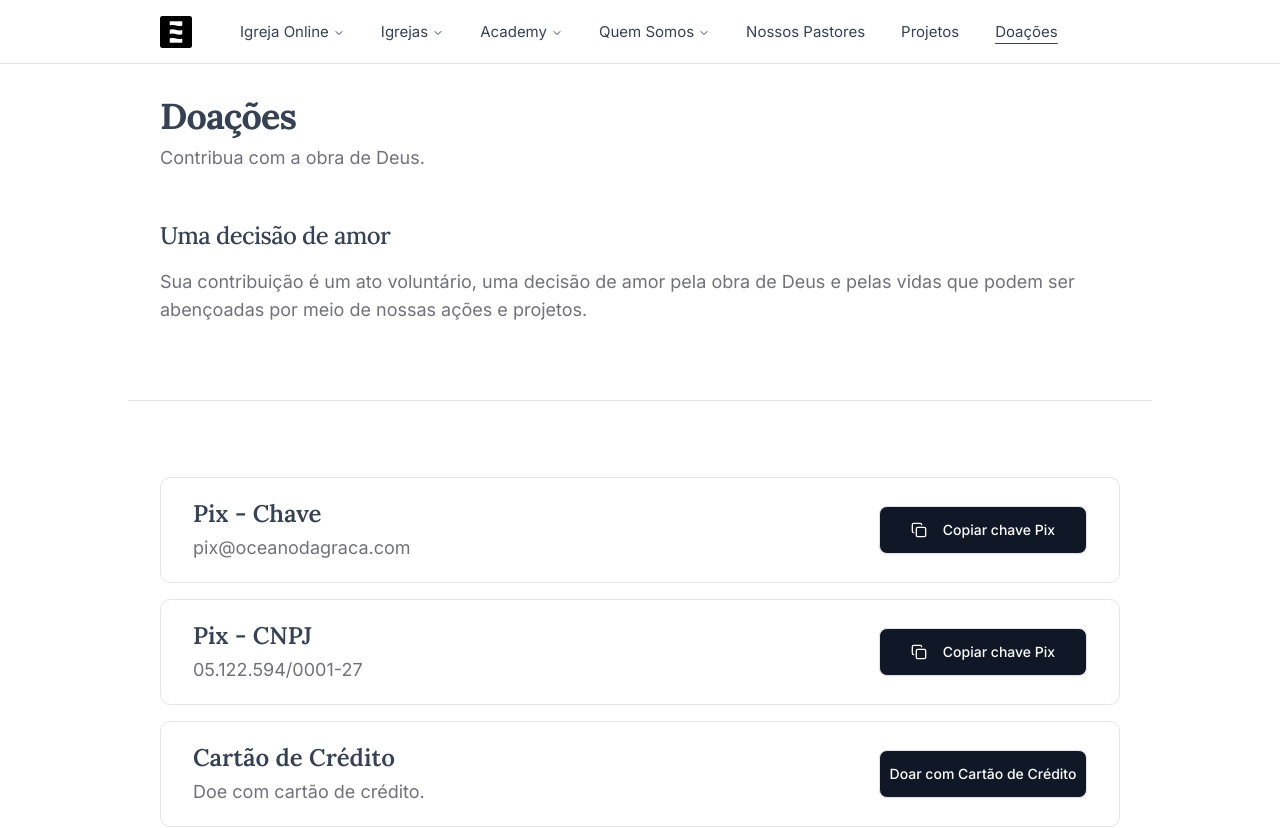
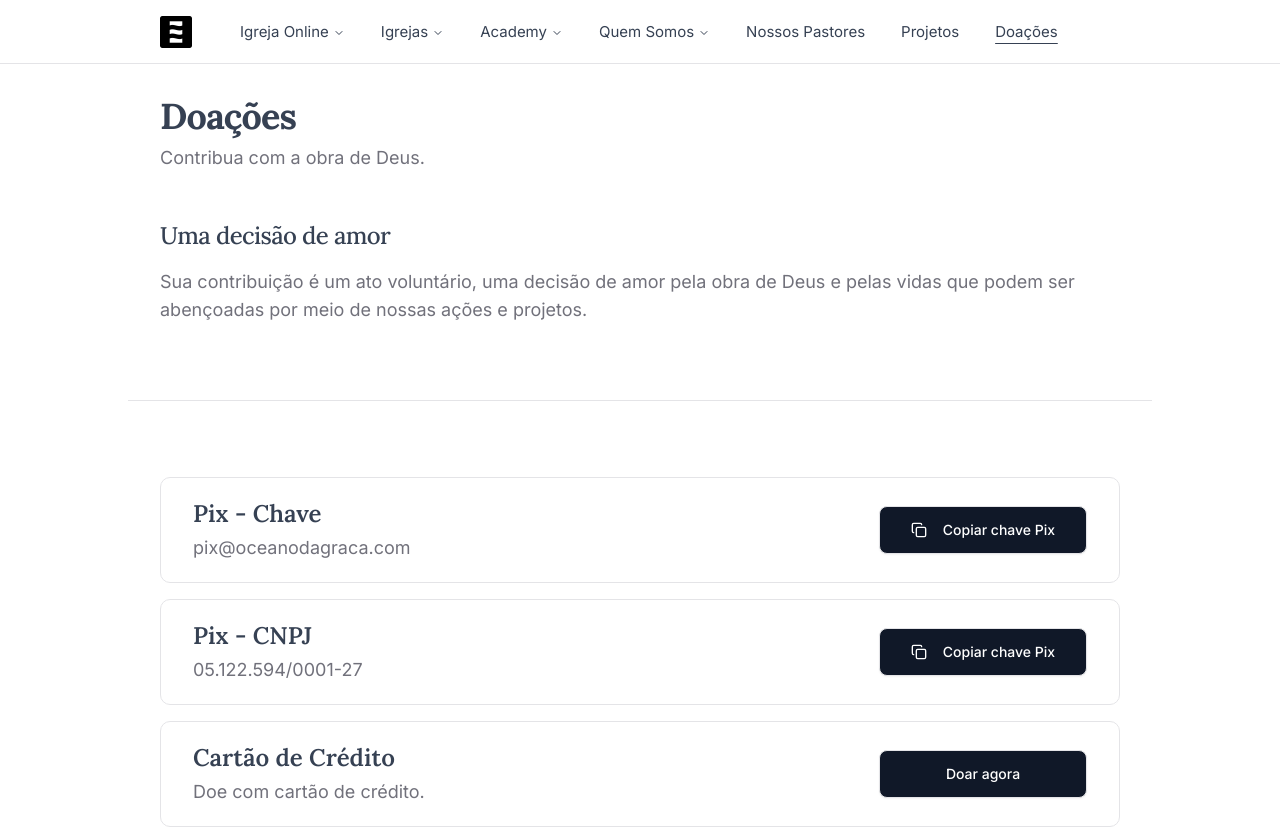
Before and after one commit to oceanodg/ocn-institucional-v4, a Next.js app: page /doacoes in a window 1280 px wide. Shown: the top 828 px of the page. Built offline with nearby package versions, Linux system fonts and the light colour scheme.

Commit message:
fix: update button text on DoacoesPage for clearer call to action

```diff
--- a/app/(site)/doacoes/page.tsx
+++ b/app/(site)/doacoes/page.tsx
@@ -40,7 +40,7 @@ export default function DoacoesPage() {
             title="Cartão de Crédito"
             description="Doe com cartão de crédito."
             buttonLink="https://www.asaas.com/c/lsrnvhk1tabj4x7u"
-            buttonText="Doar com Cartão de Crédito"
+            buttonText="Doar agora"
             openInNewTab={true}
             showArrow={false}
           />
```
